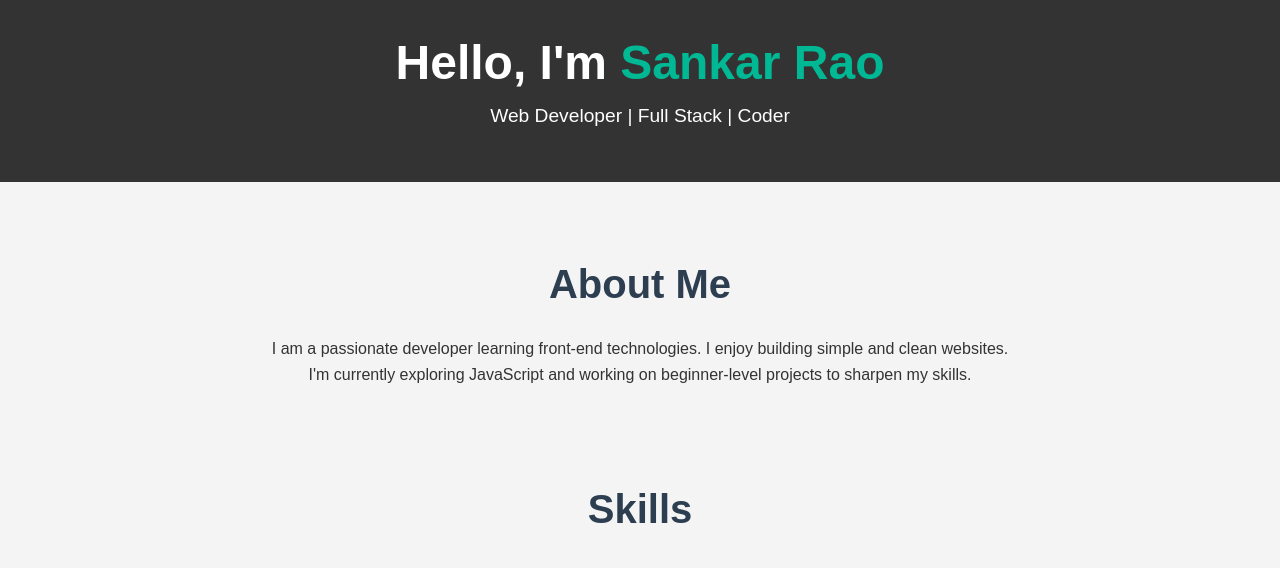
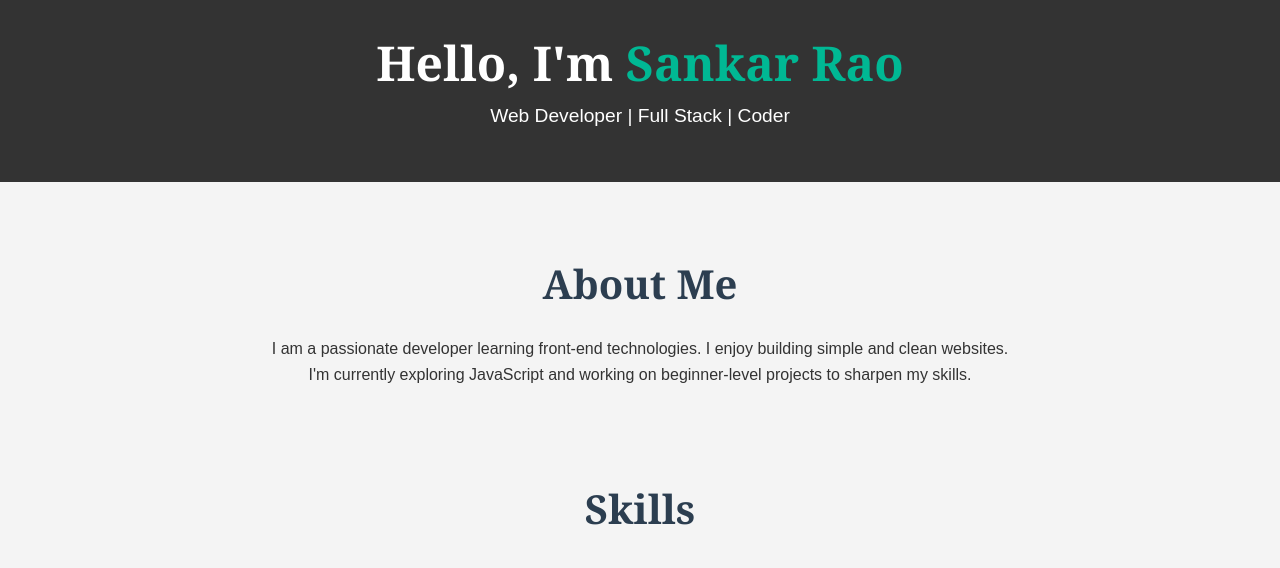
Before and after one commit to DurgasiShankarRao/My-Portfolio, a plain HTML site: page index.html in a window 1280 px wide. Shown: the part 203-771 px from the top of the page. Drawn offline with nearby package versions, Linux system fonts and the light colour scheme.

Commit message:
Added new fonts

```diff
--- a/index.html
+++ b/index.html
@@ -4,7 +4,6 @@
   <meta charset="UTF-8">
   <meta name="viewport" content="width=device-width, initial-scale=1">
   <title>Sankar Rao - Portfolio</title>
-  <link href="https://fonts.googleapis.com/css2?family=Poppins:wght@300;400;600&display=swap" rel="stylesheet">
   <link rel="stylesheet" href="style.css">
 
   <!-- AOS CSS -->
--- a/style.css
+++ b/style.css
@@ -5,14 +5,20 @@
   box-sizing: border-box;
 }
 
-/* ===== Global Styles ===== */
+/* Global Styles */
 body {
-  font-family: 'Poppins', sans-serif;
+  font-family: 'Times New Roman', Times, serif;  /* Body text */
   line-height: 1.6;
   background-color: #f9f9f9;
   color: #333;
   padding: 0 20px;
 }
+
+/* Headings Styles */
+h1, h2, h3 {
+  font-family: 'Georgia', 'Times New Roman', Times, serif;  /* Serif font for headings */
+}
+
 
 /* ===== Hero Section ===== */
 .hero {
```
